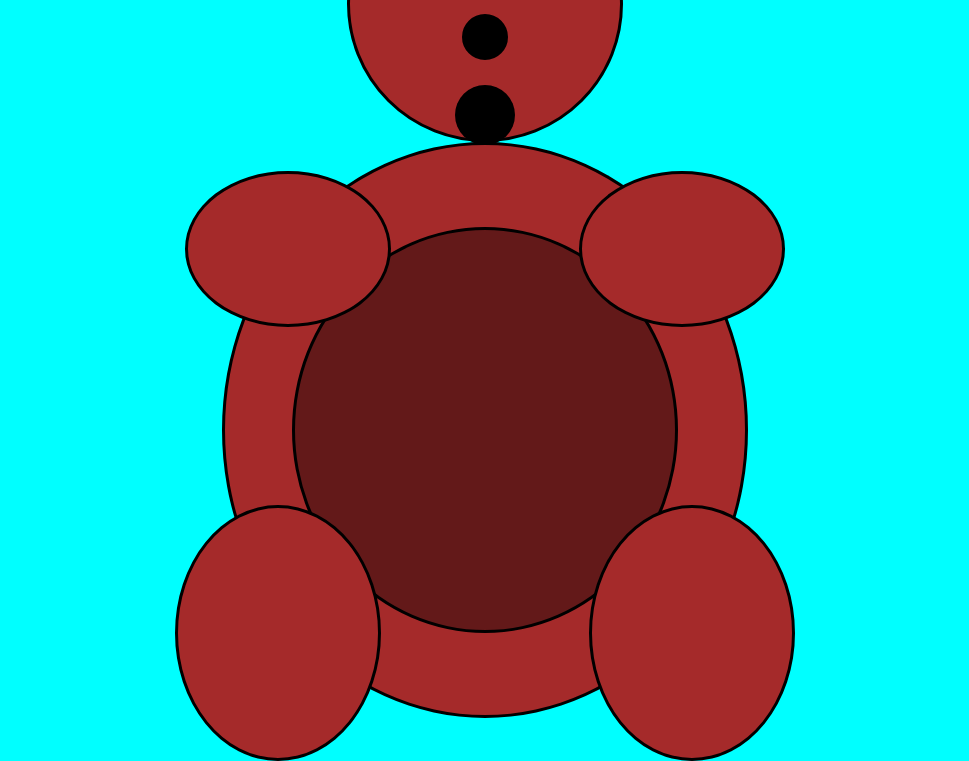
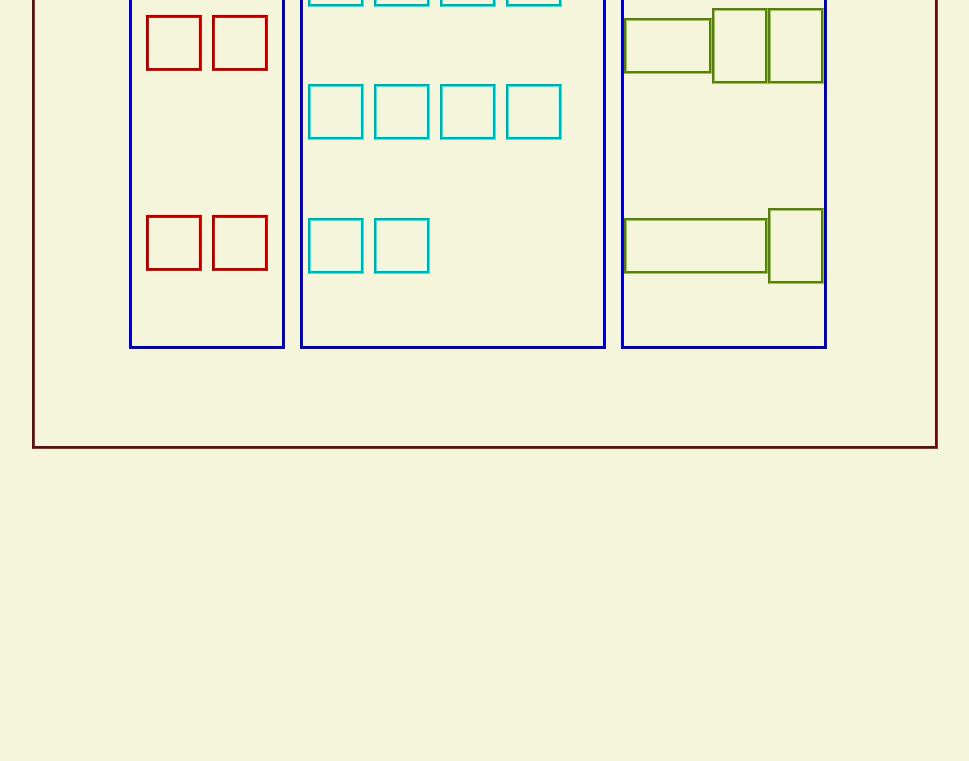
Before and after one commit to CruzParraAndres/Tareas, a plain HTML site: page index.html in a window 1280 px wide. Shown: the part 261-1022 px from the top of the page, without its empty margins (155-1124 px from the left). After the commit the page ends 800 px from the top, so only its background shows below. Drawn offline with Linux system fonts and the light colour scheme.

Commit message:
Add files via upload

```diff
--- a/index.html
+++ b/index.html
@@ -2,47 +2,41 @@
 <html lang="en">
 <head>
     <meta charset="UTF-8">
-    <meta http-equiv="X-UA-Compatible" content="IE=edge">
     <meta name="viewport" content="width=device-width, initial-scale=1.0">
     <link rel="stylesheet" href="styles.css">
     <title>Document</title>
 </head>
 <body>
-    <h1>Boris Andrés Cruz Parra</h1>
-    <h2>Teddy Bear</h2>
-    <div id="teddy">
-        <div id="oreja1">
+    <h1>
+        Boris Andrés Cruz Parra CI: 13349018
+    </h1>
+    <br>
+    <div class="main">
+        <div id="box0">
+            <div class="cb1"></div>
+            <div class="cb1"></div>
+            <div class="cb1"></div>
+            <div class="cb1"></div>
         </div>
-        <div id="oreja2">
+        <div id="box1">
+            <div class="cb2"></div>
+            <div class="cb2"></div>
+            <div class="cb2"></div>
+            <div class="cb2"></div>
+            <div class="cb2"></div>
+            <div class="cb2"></div>
+            <div class="cb2"></div>
+            <div class="cb2"></div>
+            <div class="cb2"></div>
+            <div class="cb2"></div>
         </div>
-        <div id="cabeza">
-            <div id="ojo1">
-                <div id="pupila1">
-
-                </div>
-            </div>
-            <div id="ojo2">
-                <div id="pupila2">
-
-                </div>
-            </div>
-            <div id="nariz">
-
-            </div>
-            <div id="boca">
-
-            </div>
-        </div>
-        <div id="cuerpo">
-            <div id="mano1">
-
-            </div>
-            <div id="panza">
-
-            </div>
-            <div id="mano2"></div>
-            <div id="pata1"></div>
-            <div id="pata2"></div>
+        <div id="box2">
+            <div class="cb31"></div>
+            <div class="cb32"></div>
+            <div class="cb32"></div>
+            <div class="cb31"></div>
+            <div class="cb32"></div>
+            <div class="cd32"></div>
         </div>
     </div>
 </body>
--- a/styles.css
+++ b/styles.css
@@ -1,155 +1,97 @@
+*{
+    background-color: beige;
+}
 h1{
     text-align: center;
+    font-family: Georgia, 'Times New Roman', Times, serif;
 }
-h2{
-    text-align: center;
+.main{
+    margin:auto;
+    width:900px;
+    height:600px;
+    border-style: groove;
+    border-color: brown;
+    display: flex;
+    justify-content: center;
+    align-items: center;
+    flex-direction: row;
+    flex-wrap: wrap;
 }
-*{
-    background-color: cyan;
-    border-radius: 100%;
+#box0{
+    margin-right: 15px;
+    width: 150px;
+    height: 400px;
+    border-style: groove;
+    border-color: blue;
+    display: flex;
+    flex-direction: row;
+    flex-wrap: wrap;
+    align-items: center;
+    justify-content: center;
 }
-#cabeza{
-    position:relative;
-    margin: auto;
-    width: 50%;
-    padding: 10px;
-    width:250px;
-    height: 250px;
-    background-color: brown ;
-    border-color: black;
-    border-style:solid;
+#box1{
+    margin-right: 15px;
+    width:300px;
+    height:400px;
+    border-style: groove;
+    border-color: blue;
+    display: flex;
+    flex-direction: row;
+    flex-wrap: wrap;
 }
-#cuerpo{
-    margin: auto;
-    display:flex;
-    width: 50%;
-    padding: 10px;
-    width:500px;
-    height:550px;
-    background-color: brown;
-    border-color: black;
-    border-style:solid;
+#box2{
+    margin-right: 15px;
+    width:200px;
+    height:400px;
+    border-style: groove;
+    border-color: blue;
+    display: flex;
+    flex-direction: row;
+    flex-wrap: wrap;
+    align-items: center;
+    justify-content: center;
 }
-#panza{
-    position: relative;
-    margin:auto;
-    width:380px;
-    height: 400px;
-    background-color: rgb(99, 25, 25);
-    border-color: black;
-    border-style:solid;
+.cb1 {
+    width: 50px;
+    height: 50px;
+    border-color: red;
+    border-style: groove;
+    margin: 5px;
+    margin-bottom: 10px;
 }
-#ojo1{
-    position:relative;
-    top:25%;
-    left:20%;
+.cb2{
+    width: 50px;
+    height: 50px;
+    border-color:cyan;
+    border-style: groove;
+    margin: 5px;
+}
+.cb31{
     width:50px;
-    height: 50px;
-    display:inline-block;
-    background-color: rgb(255, 255, 255);
-    border-color: black;
-    border-style:solid;
+    height:50px;
+    border-color:yellowgreen;
+    border-style: groove;
+    flex-grow: 5;
+
+
 }
-#ojo2{
-    position:relative;
-    left:40%;
-    top:25%;
+.cb32{
     width:50px;
-    height: 50px;
-    display:inline-block;
-    background-color: rgb(255, 255, 255);
-    border-color: black;
-    border-style:solid;
+    height:70px;
+    border-color:yellowgreen;
+    border-style: groove;
 }
-#pupila1{
-    position:relative;
-    margin:auto;
-    width:20px;
-    height: 20px;
-    background-color: black;
-    border-color: black;
-    border-style:solid;
+@media screen and (max-width: 600px) {
+    .main {
+        flex-direction: column;
+        height: auto;
+    }
+    #box1{
+        flex-direction: column;
+        height:auto;
+    }
+    #box0, #box1, #box2 {
+        margin-bottom: 15px;
+    }
+
 }
-#pupila2{
-    position:relative;
-    margin:auto;
-    width:20px;
-    height: 20px;
-    background-color: black;
-    border-color: black;
-    border-style:solid;
-}
-#nariz{
-    position:relative;
-    top:30%;
-    margin:auto;
-    width:40px;
-    height: 40px;
-    background-color: black;
-    border-color: black;
-    border-style:solid;
-}
-#boca{
-    position:relative;
-    top:40%;
-    width: 60px;
-    height: 60px;
-    margin:auto;
-    background-color: rgb(0, 0, 0);
-}
-#teddy{
-    position:relative;
-}
-#oreja1, #oreja2 {
-    width: 80px;
-    height: 80px;
-    background-color: brown;
-    position:absolute;
-    border-color: black;
-    border-style:solid;
-}
-
-#oreja1 {
-    left: calc(50% - 150px);
-}
-#oreja2 {
-    right: calc(50% - 150px);
-}
-#mano1, #mano2 {
-    width: 200px;
-    height: 150px;
-    background-color: brown;
-    position: absolute;
-    border-color: black;
-    border-style:solid;
-    z-index: 9999;
-}
-#mano1 {
-    left: calc(50% - 300px);
-    top: 45%;
-    transform: translateY(-50%);
-}
-
-#mano2 {
-    right: calc(50% - 300px);
-    top: 45%;
-    transform: translateY(-50%);
-}
-#pata1, #pata2 {
-    width: 200px;
-    height: 250px;
-    background-color: brown;
-    position: absolute;
-    border-color: black;
-    border-style:solid;
-}
-#pata1 {
-    left: calc(50% - 310px);
-    top: 90%;
-    transform: translateY(-50%);
-}
-#pata2 {
-    right: calc(50% - 310px);
-    top: 90%;
-    transform: translateY(-50%);
-}
```
